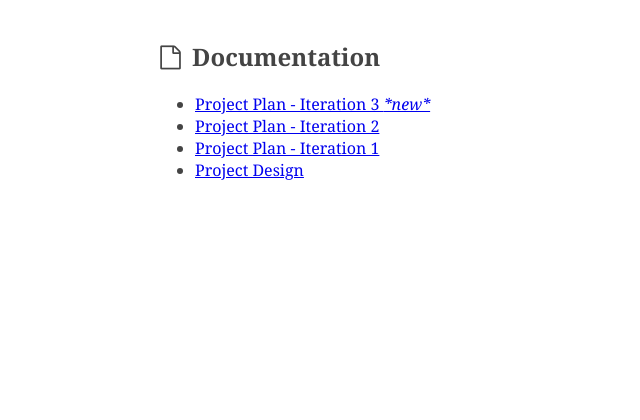
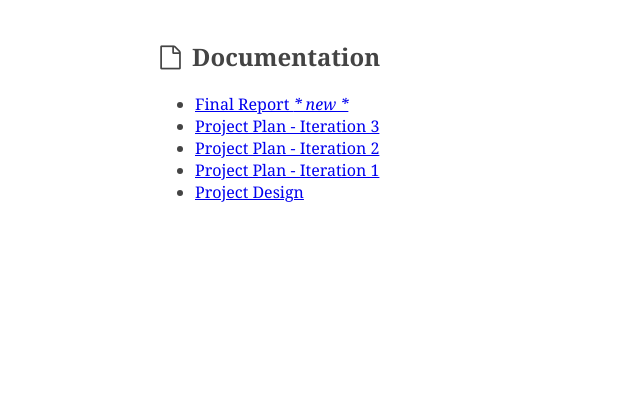
Before and after one commit to ddmills/dec1512.sd.ece.iastate.edu, a PHP site: page /documentation.php in a window 1280 px wide. Shown: the part 68-488 px from the top of the page, without its empty margins (0-640 px from the left). Run offline with PHP 8.4, Linux system fonts and the light colour scheme.

Commit message:
added final report

```diff
--- a/www/documentation.php
+++ b/www/documentation.php
@@ -2,10 +2,10 @@
 <?php include_once './components/header.php'; ?>
 <h2><i class='fa fa-fw fa-file-o'></i> Documentation </h2>
 <ul>
-  <li><a href='/docs/project/plan-3.pdf'>Project Plan - Iteration 3 <em>*new*</em></a></li>
+  <li><a href='/docs/project/final-report.pdf'>Final Report <em>* new *</em></a></li>
+  <li><a href='/docs/project/plan-3.pdf'>Project Plan - Iteration 3</a></li>
   <li><a href='/docs/project/plan-2.pdf'>Project Plan - Iteration 2</a></li>
   <li><a href='/docs/project/plan-1.pdf'>Project Plan - Iteration 1</a></li>
   <li><a href='/docs/project/design-2.pdf'>Project Design</a></li>
-
 </ul>
 <?php include_once './components/footer.php'; ?>
```
Also changed, not shown: 1 other file.
